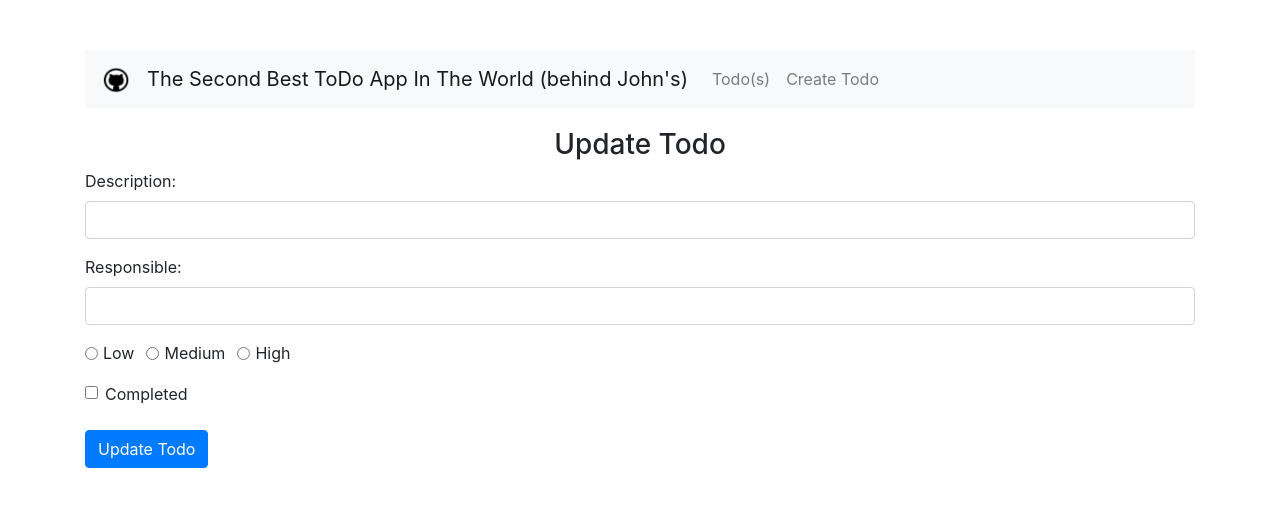
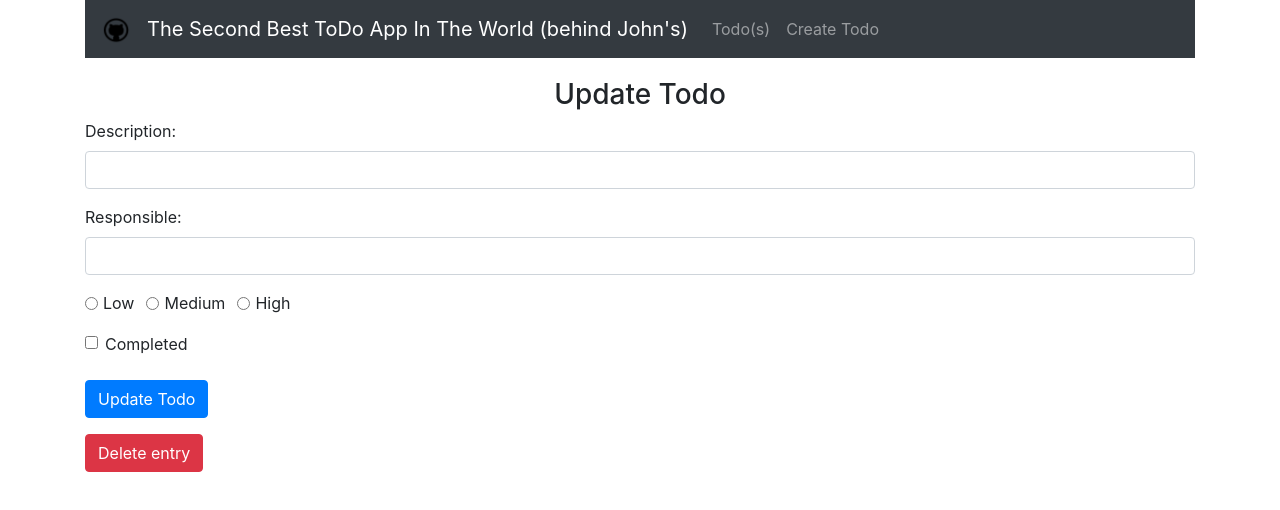
Before and after one commit to porkpiie/Personal-project, a React (Create React App) app: page /edit/1 in a window 1280 px wide. Shown: the top 510 px of the page. Built offline with nearby package versions, Linux system fonts and the light colour scheme; no server answers.

Commit message:
working product, added a working delete function

```diff
--- a/src/App.js
+++ b/src/App.js
@@ -1,6 +1,7 @@
 import React, { Component } from 'react';
 import { BrowserRouter as Router, Route, Link } from "react-router-dom";
 import "bootstrap/dist/css/bootstrap.min.css";
+
 
 import CreateTodo from "./components/create-todo.component";
 import EditTodo from "./components/edit-todo.component";
@@ -15,8 +16,7 @@ class App extends Component {
     return (
       <Router>
         <div className="container">
-
-          <nav className="navbar navbar-expand-lg navbar-light bg-light">
+          <nav className="navbar navbar-expand-lg navbar-dark bg-dark">
             <a className="navbar-brand" href="https://www.github.com/porkpiie" target="">
               <img src={logo} width="30" height="30" alt="github.com" />
             </a>
--- a/src/components/create-todo.component.js
+++ b/src/components/create-todo.component.js
@@ -123,6 +123,8 @@ export default class CreateTodo extends Component {
                     <div className="form-group">
                         <input type="submit" value="Create it.. do it" className="btn btn-primary" />
                     </div>
+
+
                 </form>
             </div>
         )
--- a/src/components/edit-todo.component.js
+++ b/src/components/edit-todo.component.js
@@ -150,6 +150,9 @@ export default class EditTodo extends Component {
                     <div className="form-group">
                         <input type="submit" value="Update Todo" className="btn btn-primary" />
                     </div>
+                    <div className="form-group">
+                        <input type="submit" value="Delete entry" className="btn btn-danger" />
+                    </div>
                 </form>
             </div>
         )
--- a/src/index.css
+++ b/src/index.css
@@ -1,6 +1,4 @@
 body {
-  padding: 50px;
-  background-color: chartreuse;
   font-family: -apple-system, BlinkMacSystemFont, "Segoe UI", "Roboto", "Oxygen",
     "Ubuntu", "Cantarell", "Fira Sans", "Droid Sans", "Helvetica Neue",
     sans-serif;
```
